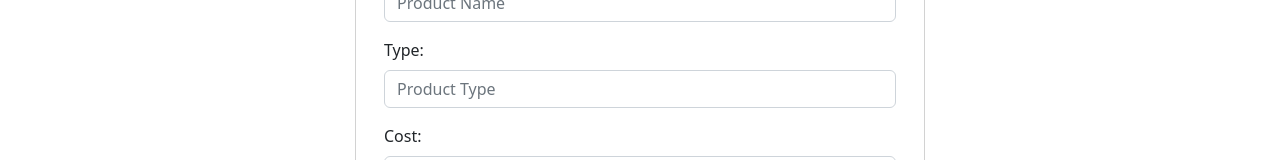
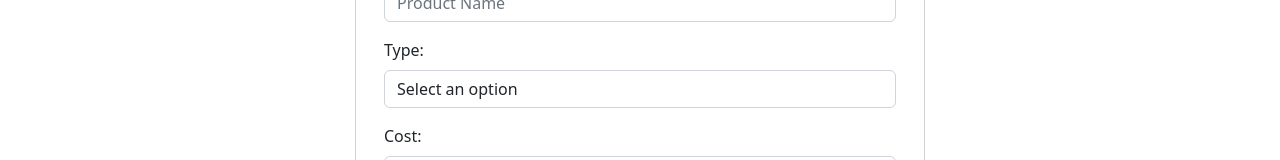
Before and after one commit to ibizabroker/sales-incentive-management-platform, a React (Create React App) app in the folder simp-frontend/: page /admin/add-product in a window 1280 px wide. Shown: the part 289-449 px from the top of the page. Built offline with nearby package versions, Linux system fonts and the light colour scheme.

Commit message:
dropdown for product type

```diff
--- a/simp-frontend/src/components/AddProduct.jsx
+++ b/simp-frontend/src/components/AddProduct.jsx
@@ -35,6 +35,7 @@ class AddProduct extends Component {
     }
 
     changeTypeHandler= (event) => {
+        event.preventDefault();
         this.setState({pType: event.target.value});
     }
 
@@ -51,7 +52,7 @@ class AddProduct extends Component {
                         <div className = "card col-md-6 offset-md-3 offset-md-3 mt-2">
                             <h3 className="text-center mt-4">Add Product</h3>
                             <div className = "card-body">
-                                <form>
+                                <form autocomplete="off">
 
                                     <div className = "form-group">
                                         <label> Name: </label>
@@ -61,13 +62,18 @@ class AddProduct extends Component {
 
                                     <div className = "form-group mt-3">
                                         <label> Type: </label>
-                                        <input placeholder="Product Type" name="type" className="form-control mt-2"
-                                            value={this.state.pType} onChange={this.changeTypeHandler}/>
+                                        <select className='form-control mt-2' value={this.state.pType} onChange={this.changeTypeHandler}>
+                                            <option disabled={true} value={''}> Select an option </option>
+                                            <option value={'2 Wheeler'}>2 Wheeler</option>
+                                            <option value={'3 Wheeler'}>3 Wheeler</option>
+                                            <option value={'4 Wheeler'}>4 Wheeler</option>
+                                            <option value={'Commercial Vehicle'}>Commercial Vehicle</option>
+                                        </select>
                                     </div>
 
                                     <div className = "form-group mt-3">
                                         <label> Cost: </label>
-                                        <input placeholder="Product Cost" name="cost" className="form-control mt-2"
+                                        <input type="number" placeholder="Product Cost" name="cost" className="form-control mt-2"
                                             value={this.state.pCost} onChange={this.changeCostHandler}/>
                                     </div>
 
```
